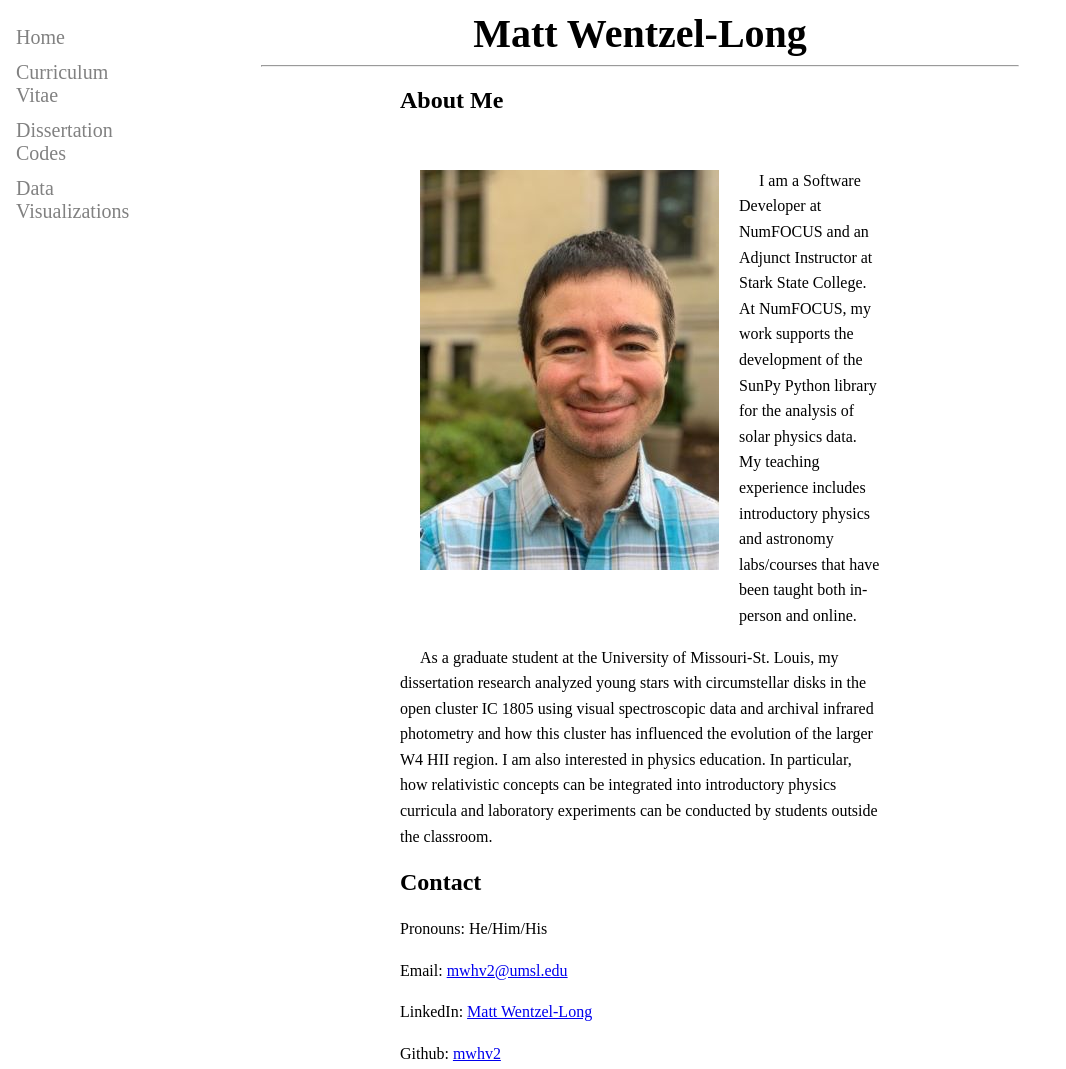
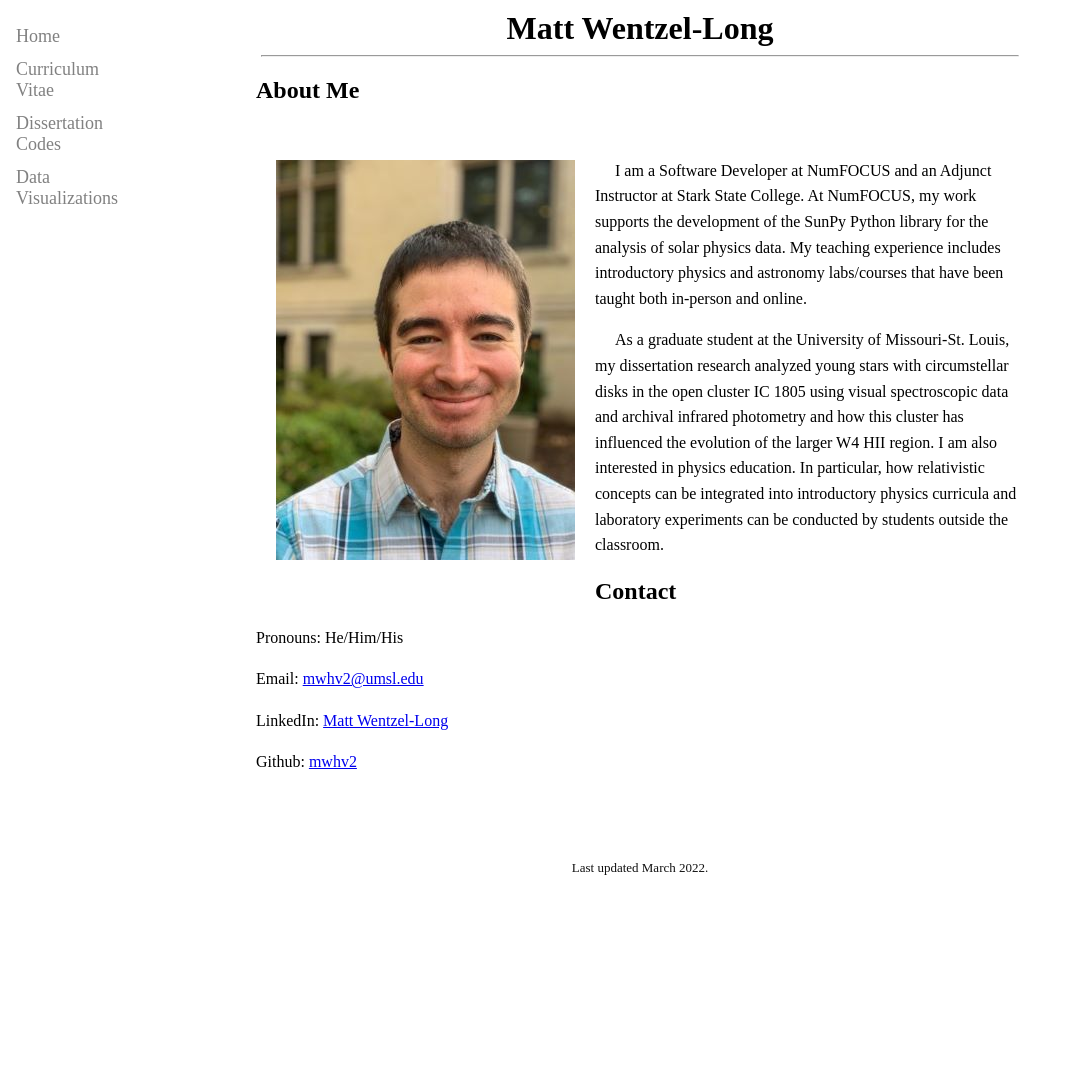
Before and after one commit to mwhv2/mwhv2.github.io, a plain HTML site: page index.html in a window 1280 px wide. Shown: the top 1069 px of the page, without its empty margins (0-1066 px from the left). After the commit the page ends 891 px from the top, so only its background shows below. Drawn offline with Linux system fonts and the light colour scheme.

Commit message:
Update styles.css
Formatting fixes

```diff
--- a/styles.css
+++ b/styles.css
@@ -1,6 +1,6 @@
 .head1 {
     font-family:serif;
-    font-size:40px;
+    font-size:xx-large;
     font-weight:bold;
     text-align:center;
     padding-top:10px;
@@ -23,7 +23,7 @@ td, th {
 }
 .sidenav {
   height: 100%; /* Full-height: remove this if you want "auto" height */
-  width: 160px; /* Set the width of the sidebar */
+  width: 10%; /* Set the width of the sidebar */
   position: fixed; /* Fixed Sidebar (stay in place on scroll) */
   z-index: 1; /* Stay on top */
   top: 0; /* Stay at the top */
@@ -36,7 +36,7 @@ td, th {
 .sidenav a {
   padding: 6px 8px 6px 16px;
   text-decoration: none;
-  font-size: 20px;
+  font-size: large;
   color: #818181;
   display: block;
 }
@@ -59,12 +59,11 @@ footer {
     padding-top:15px;
     padding-bottom:15px;
     text-align:center;
-    font-size:15px;
+    font-size:small;
 }
 .body_sec {
-    margin-left:400px;
-    margin-right:400px;
-    min-width:300px;
+    width:60%;
+    margin:auto;
 }
 .body_sec img{
     clear:left;
```
